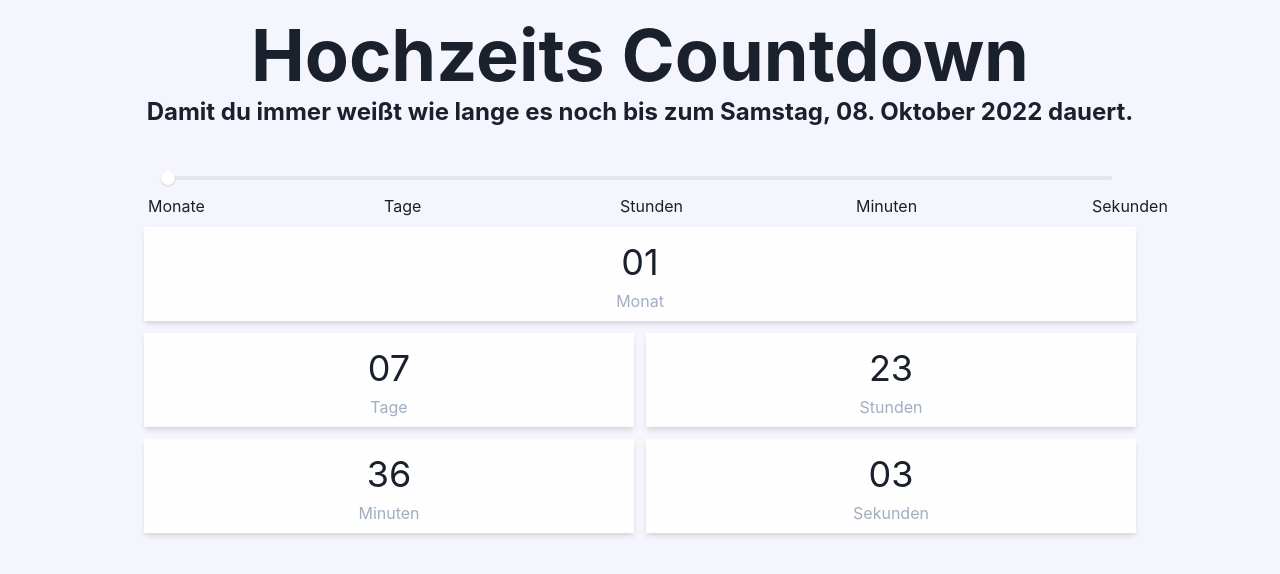
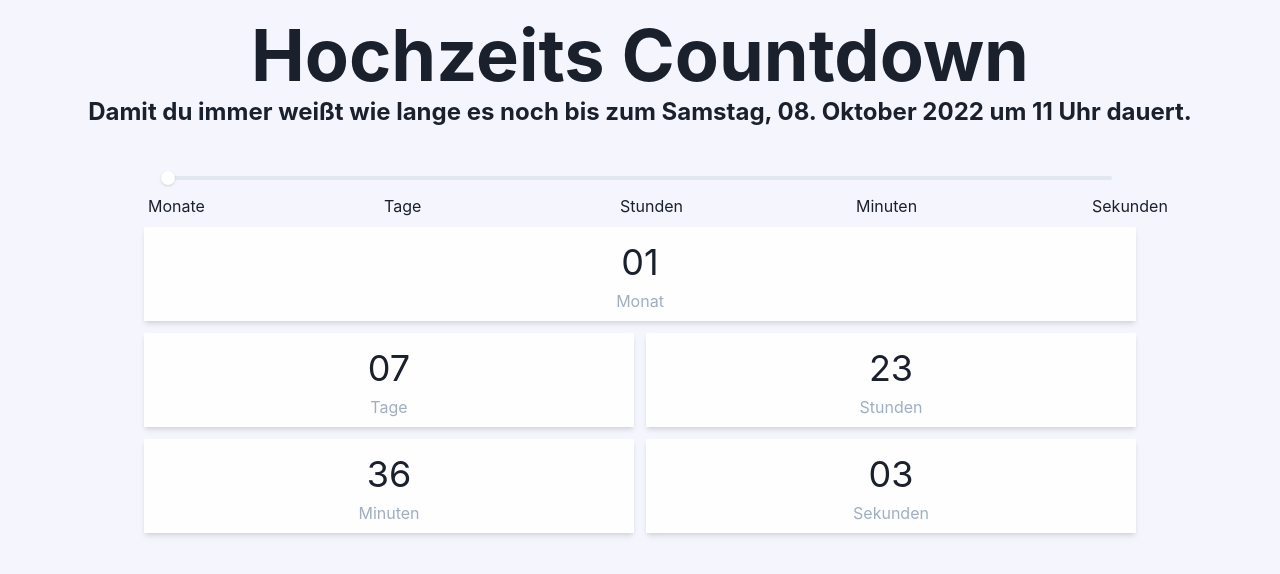
Before and after one commit to bleumi85/ullenbach-ts, a React (Create React App) app: page / in a window 1280 px wide. Shown: the top 574 px of the page. Built offline with nearby package versions, Linux system fonts and the light colour scheme.

Commit message:
Add time

```diff
--- a/src/App.tsx
+++ b/src/App.tsx
@@ -8,7 +8,7 @@ const App = () => {
         <Box p={3}>
             <Heading fontSize={['lg', '2xl', '4xl', '7xl']} textAlign='center'>Hochzeits Countdown</Heading>
             <Heading fontSize={['2xs', 'sm', 'lg', '2xl']} textAlign='center'>
-                Damit du immer weißt wie lange es noch bis zum {endDate.toLocaleDateString('de-DE', {weekday: 'long', day: '2-digit', month: 'long', year: 'numeric'})} dauert.
+                Damit du immer weißt wie lange es noch bis zum {endDate.toLocaleDateString('de-DE', { weekday: 'long', day: '2-digit', month: 'long', year: 'numeric', hour: '2-digit' })} dauert.
             </Heading>
             <Countdown endDate={endDate} />
         </Box>
```
